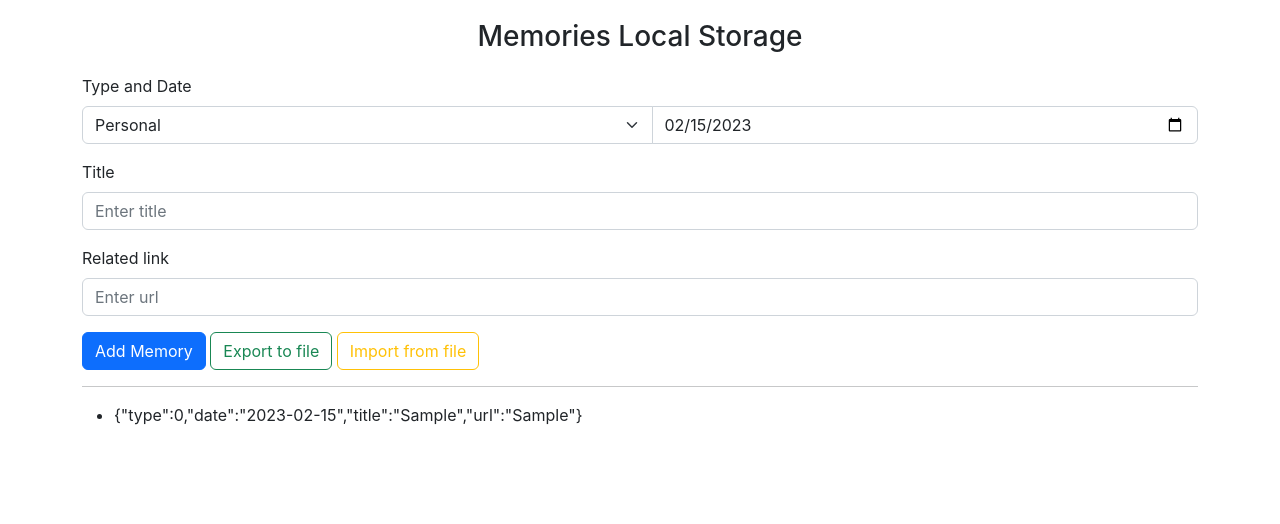
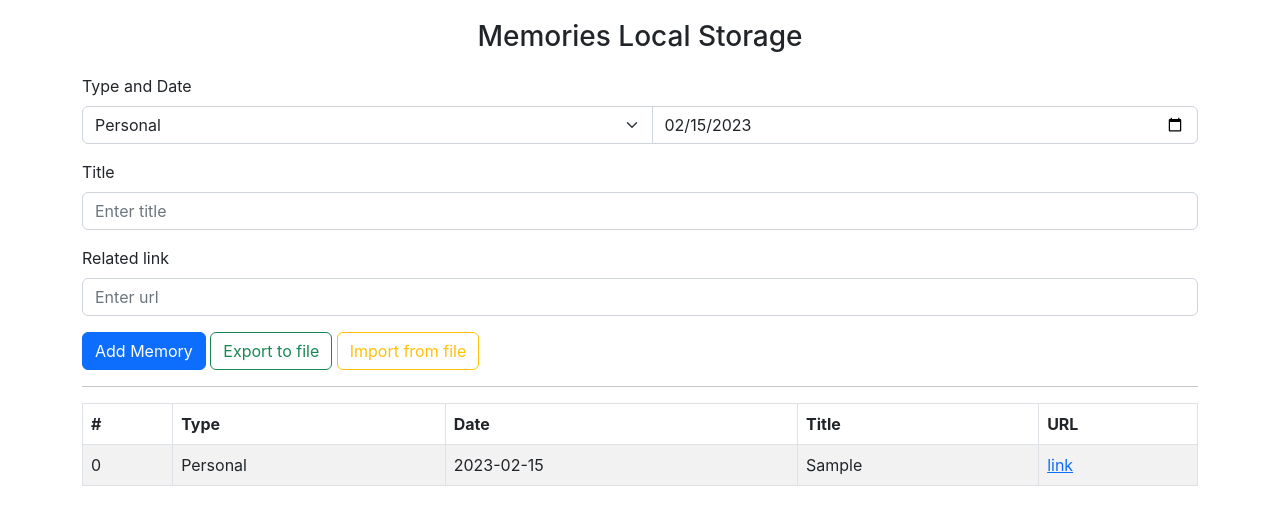
Before and after one commit to juleni/memories-storage, a React (Create React App) app: page / in a window 1280 px wide. Both pictures are taken after typing "Sample", "Sample" into the empty fields and a click on the button "Add Memory". Shown: the top 524 px of the page. Built offline with nearby package versions, Linux system fonts and the light colour scheme.

Commit message:
Added ItemListComponent

```diff
--- a/src/components/FormDataComponent.js
+++ b/src/components/FormDataComponent.js
@@ -3,6 +3,7 @@ import Button from "react-bootstrap/Button";
 import Form from "react-bootstrap/Form";
 import InputGroup from "react-bootstrap/InputGroup";
 import { MEM_TYPE } from "../constants/constants";
+import ItemListComponent from "./ItemListComponent";
 
 export default function FormDataComponent() {
   const [memType, setMemType] = useState(0);
@@ -15,7 +16,6 @@ export default function FormDataComponent() {
 
   const refTitle = useRef();
   const refUrl = useRef();
-  const refULItem = useRef();
   const refSaveBtn = useRef();
   const refFileInput = useRef();
 
@@ -144,11 +144,7 @@ export default function FormDataComponent() {
       </Form>
       <div>
         <hr />
-        <ul ref={refULItem}>
-          {memItemList.map((item, index = 0) => (
-            <li key={index++}>{JSON.stringify(item)}</li>
-          ))}
-        </ul>
+        <ItemListComponent itemList={memItemList} />
 
         {/**
          * console.log(JSON.stringify(memItemList, null, "\t"))
--- /dev/null
+++ b/src/components/ItemListComponent.js
@@ -0,0 +1,32 @@
+import React from "react";
+import Table from "react-bootstrap/Table";
+import { MEM_TYPE } from "../constants/constants";
+
+export default function ItemListComponent({ itemList }) {
+  return (
+    <Table striped bordered hover>
+      <thead>
+        <tr>
+          <th>#</th>
+          <th>Type</th>
+          <th>Date</th>
+          <th>Title</th>
+          <th>URL</th>
+        </tr>
+      </thead>
+      <tbody>
+        {itemList.map((item, index = 0) => (
+          <tr key={index++}>
+            <td>{index}</td>
+            <td>{MEM_TYPE[item.type]}</td>
+            <td>{item.date}</td>
+            <td>{item.title}</td>
+            <td>
+              <a href={item.url}>link</a>
+            </td>
+          </tr>
+        ))}
+      </tbody>
+    </Table>
+  );
+}
```
